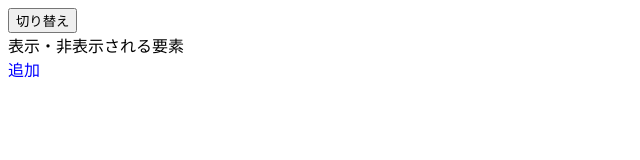
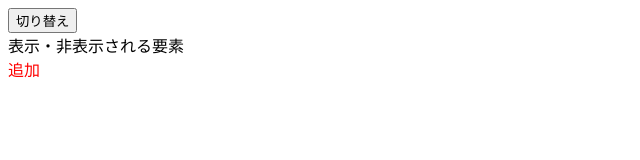
Before and after one commit to honma612/web2-2, a plain HTML site: page index.html in a window 1280 px wide. Shown: the full height of the page, 0-640 px from the left. Drawn offline with nearby package versions, Linux system fonts and the light colour scheme.

Commit message:
Update index.html

```diff
--- a/index.html
+++ b/index.html
@@ -6,7 +6,7 @@
   <script type="text/javascript" src="https://code.jquery.com/jquery-3.2.1.min.js"></script>
   <script type="text/javascript">
     $(function(){
-      $("#tsuika").css("color", "blue");
+      $("#tsuika").css("color", "red");
       $("#toggle").on("click", function(){
         $("#target").fadeToggle("slow");
         $("#tsuika").slideToggle("slow");
```
